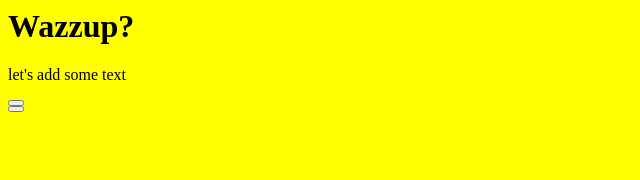
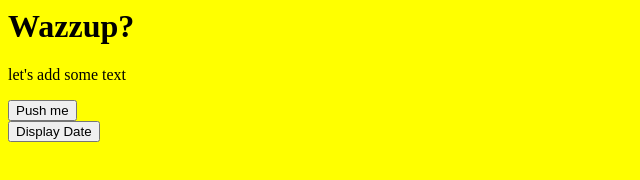
Before and after one commit to Iammagneat/TestRepo1, a plain HTML site: page index.html in a window 1280 px wide. Shown: the whole page, without its empty margins (0-640 px from the left). Drawn offline with Linux system fonts and the light colour scheme.

Commit message:
buttons text

```diff
--- a/index.html
+++ b/index.html
@@ -7,9 +7,9 @@
 <body>
   <h1>Wazzup?</h1>
   <p>let's add some text</p>
-  <button type="button" name="Push me"></button>
+  <button type="button" name="button1">Push me</button>
   <br>
-  <button onclick="Display Date"></button>
+  <button onclick="displayDate()">Display Date</button>
 </body>
 
 </html>
```
